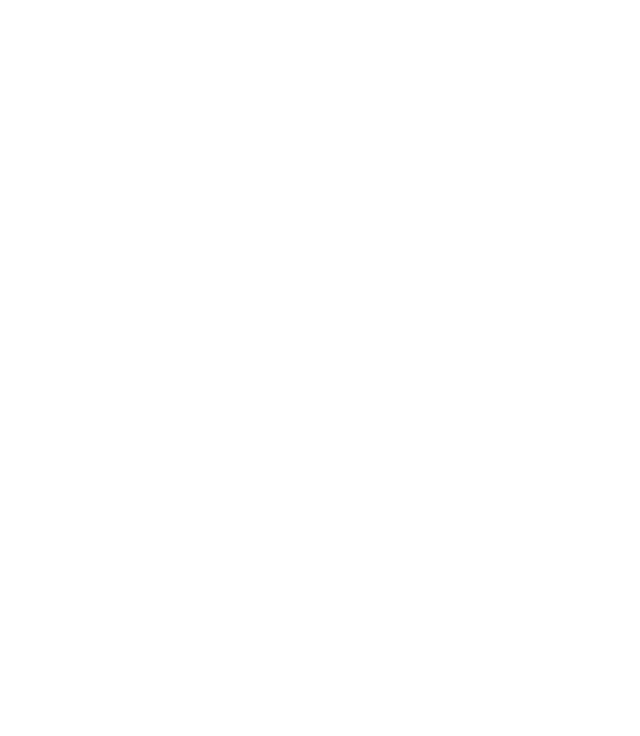
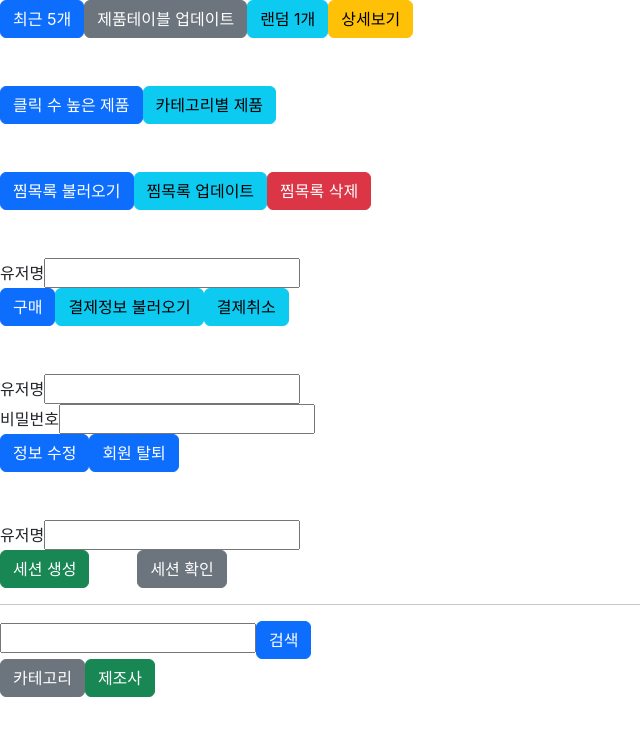
Before and after one commit to dreamcommall/dream_com, a React (Create React App) app in the folder dream_com_front/: page / in a window 1280 px wide. Shown: the top 736 px of the page, without its empty margins (0-640 px from the left). Built offline with nearby package versions, Linux system fonts and the light colour scheme.

Commit message:
db 테스트용 js 파일

```diff
--- /dev/null
+++ b/dream_com_front/src/SearchTest.js
@@ -0,0 +1,52 @@
+import React, {useState} from "react";
+import axios from "axios";
+
+function SearchTest() {
+    const [word, setWord] = useState("");
+
+    const getWord = (e) => {
+        setWord(e.target.value);
+    }
+
+    const search = () => {
+        axios.get("http://localhost:8080/searchProduct", {params: {keyword: word}})
+            .then((req) => {
+                console.log(req);
+            })
+            .catch((err) => {
+                console.log(`에러`);
+            })
+    }
+
+    const type = () => {
+        axios.get("http://localhost:8080/type")
+            .then((req) => {
+                console.log(req);
+            })
+            .catch((err) => {
+                console.log(`에러`);
+            })
+    }
+
+    const company = () => {
+        axios.get("http://localhost:8080/company")
+            .then((req) => {
+                console.log(req);
+            })
+            .catch((err) => {
+                console.log(`에러`);
+            })
+    }
+    return(
+        <div>
+            <input type={`text`} onChange={getWord} />
+            <button className={`btn btn-primary`} onClick={search}>검색</button>
+            <div>
+                <button className={`btn btn-secondary`} onClick={type}>카테고리</button>
+                <button className={`btn btn-success`} onClick={company}>제조사</button>
+            </div>
+        </div>
+    );
+}
+
+export default SearchTest;
--- a/dream_com_front/src/index.js
+++ b/dream_com_front/src/index.js
@@ -10,13 +10,16 @@
 import InsertCart from "./InsertCart";
 import SelectCart from "./SelectCart";
 import Address from "./Address";
+import SearchTest from "./SearchTest";
 
 
 const root = ReactDOM.createRoot(document.getElementById('root'));
 root.render(
   <React.StrictMode>
       {/* 양민호 db 테스트 용도*/}
-      {/*<DbTestYmh />*/}
+      <DbTestYmh />
+      <hr />
+    <SearchTest />
 
       {/* 김영민 db 테스트 용도*/}
 
```
